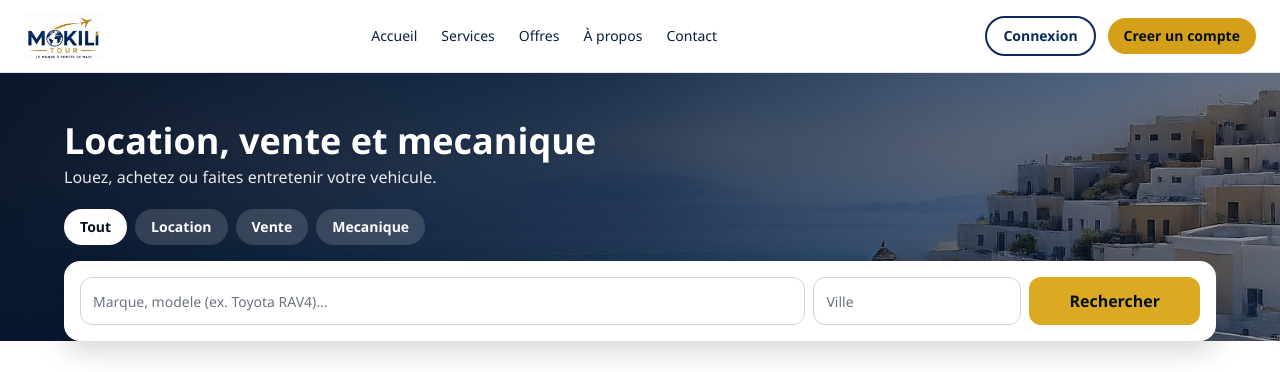
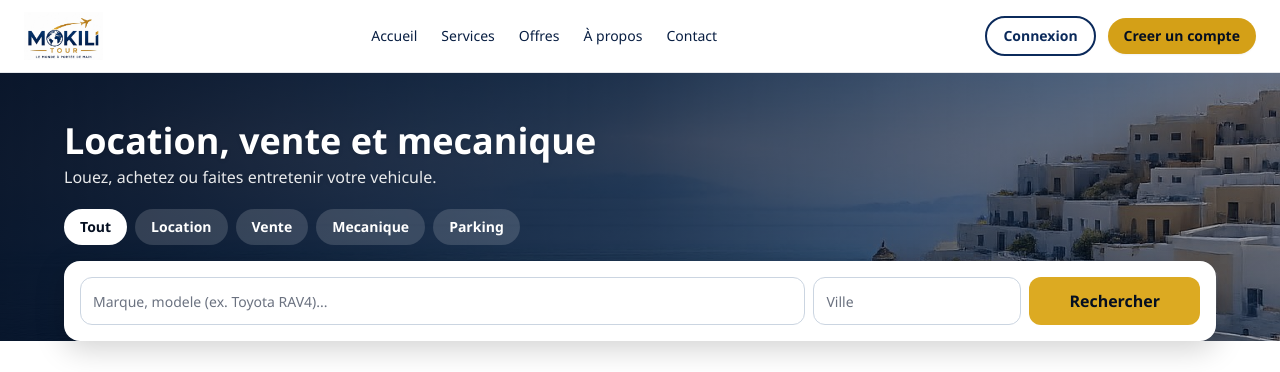
Before and after one commit to toptopgocmr/tours-mokili, a Laravel app: page /voiture in a window 1280 px wide. Shown: the top 372 px of the page. Run offline with Laravel 12, Linux system fonts and the light colour scheme; data comes from the database, SQL or seed files in the repository; style sheets or scripts are compiled from the project's sources; some libraries are stand-ins or nearby versions.

Commit message:
Voiture : onglet Parking (parking, gardiennage, lavage), retires de Mecanique

```diff
--- a/backend-mokili/app/Http/Controllers/Api/BusinessController.php
+++ b/backend-mokili/app/Http/Controllers/Api/BusinessController.php
@@ -33,7 +33,7 @@ class BusinessController extends Controller
         // booking : "visite" (site touristique), "rdv" (garage / atelier) ou null.
         return response()->json($business->toArray() + [
             'booking' => VisitRequestController::isBookable($business) ? (VisitRequestController::isGarage($business) ? 'rdv' : 'visite') : null,
-            'mechanic_services' => VisitRequestController::isGarage($business) ? config('catalogue.voiture.mechanic_services') : [],
+            'mechanic_services' => VisitRequestController::isGarage($business) ? \App\Services\Voiture\GarageSearch::servicesFor($business) : [],
             'formulas' => VisitRequest::FORMULAS,
         ]);
     }
--- a/backend-mokili/app/Http/Controllers/Guide/BusinessController.php
+++ b/backend-mokili/app/Http/Controllers/Guide/BusinessController.php
@@ -25,7 +25,7 @@ class BusinessController extends Controller
                 ->limit(4)
                 ->get(),
             'formulas' => \App\Models\Guide\VisitRequest::FORMULAS,
-            'mechanicServices' => config('catalogue.voiture.mechanic_services'),
+            'mechanicServices' => \App\Services\Voiture\GarageSearch::servicesFor($business),
         ]);
     }
 }
--- a/backend-mokili/app/Http/Controllers/Guide/VisitRequestController.php
+++ b/backend-mokili/app/Http/Controllers/Guide/VisitRequestController.php
@@ -26,7 +26,7 @@ class VisitRequestController extends Controller
 
     public static function isGarage(Business $business): bool
     {
-        return $business->category === 'garage'
+        return in_array($business->category, ['garage', 'parking'], true)
             || ($business->category === 'concessionnaire'
                 && collect($business->services ?? [])->contains(fn ($s) => (bool) preg_match('/atelier|remorquage/i', (string) $s)));
     }
--- a/backend-mokili/app/Http/Controllers/Voiture/VehicleController.php
+++ b/backend-mokili/app/Http/Controllers/Voiture/VehicleController.php
@@ -9,7 +9,7 @@ use Illuminate\Http\Request;
 use Inertia\Inertia;
 use Inertia\Response;
 
-// VOITURE : location, vente et mecanique (garages et prestations).
+// VOITURE : location, vente, mecanique (garages) et parking (gardiennage, lavage).
 class VehicleController extends Controller
 {
     public const SORTS = [
@@ -91,13 +91,17 @@ class VehicleController extends Controller
 
         return Inertia::render('Voiture/Index', [
             'mechanicServices' => config('catalogue.voiture.mechanic_services'),
+            'parkingServices' => config('catalogue.voiture.parking_services'),
             'vehicles' => $page,
             'reservedIds' => $reserved,
             'finance' => config('catalogue.voiture.finance'),
             // Mecanique : les garages partenaires en plus des annonces.
-            'garages' => $type === 'mecanique'
-                ? \App\Services\Voiture\GarageSearch::query($request->input('city'), $request->input('q'))->limit(48)->get()
-                : [],
+            'garages' => match ($type) {
+                'mecanique' => \App\Services\Voiture\GarageSearch::query($request->input('city'), $request->input('q'))->limit(48)->get(),
+                // Parking : parkings, gardiennage et lavage.
+                'parking' => \App\Services\Voiture\GarageSearch::parking($request->input('city'), $request->input('q'))->limit(48)->get(),
+                default => [],
+            },
             'filters' => (object) ($request->only('city', 'q', 'start', 'end', 'start_time', 'end_time', 'vehicule', 'brand', 'model', 'color', 'condition', 'doors', 'first_owner', 'fuel', 'transmission', 'category', 'seats', 'price_min', 'price_max', 'year_min', 'km_max', 'sort', 'age', 'return_city', 'ids') + ['type' => $type]),
             'offerTypes' => $types,
             'facets' => ['brands' => $count('brand'), 'fuels' => $count('fuel'), 'transmissions' => $count('transmission'), 'categories' => $count('category'), 'colors' => $count('color'), 'conditions' => $count('condition')],
--- a/backend-mokili/app/Models/Guide/Business.php
+++ b/backend-mokili/app/Models/Guide/Business.php
@@ -24,6 +24,7 @@ class Business extends Model
         'supermarche' => 'Supermarches',
         'garage' => 'Garages & mecanique',
         'concessionnaire' => 'Concessionnaires & vendeurs auto',
+        'parking' => 'Parkings, gardiennage & lavage',
         'restaurant' => 'Restaurants',
         'bar_lounge' => 'Bars & lounges',
         'night_club' => 'Night clubs',
@@ -43,6 +44,7 @@ class Business extends Model
         'taxi_vtc' => 'voiture',
         'garage' => 'voiture',
         'concessionnaire' => 'voiture',
+        'parking' => 'voiture',
         'restaurant' => 'divertissement',
         'night_club' => 'divertissement',
         'cinema' => 'divertissement',
--- a/backend-mokili/app/Models/Voiture/Vehicle.php
+++ b/backend-mokili/app/Models/Voiture/Vehicle.php
@@ -42,7 +42,7 @@ class Vehicle extends Model
     {
         $price = match ($this->offer_type) {
             'vente' => $this->sale_price !== null ? ['amount' => (float) $this->sale_price, 'suffix' => ''] : null,
-            'mecanique' => $this->sale_price !== null ? ['amount' => (float) $this->sale_price, 'suffix' => 'a partir de'] : null,
+            'mecanique', 'parking' => $this->sale_price !== null ? ['amount' => (float) $this->sale_price, 'suffix' => 'a partir de'] : null,
             default => $this->price_per_day !== null ? ['amount' => (float) $this->price_per_day, 'suffix' => '/ jour'] : null,
         };
         // Promotion en cours : prix remise + prix d'origine barre.
@@ -114,7 +114,7 @@ class Vehicle extends Model
     {
         if (! $this->image) {
             // Annonce sans photo : photo d'illustration de la marque / du modele.
-            return $this->offer_type === 'mecanique' ? null : \App\Support\VehiclePhotos::for($this->brand, $this->model);
+            return in_array($this->offer_type, ['mecanique', 'parking'], true) ? null : \App\Support\VehiclePhotos::for($this->brand, $this->model);
         }
 
         // Demo listings store a full external photo URL directly; real
--- a/backend-mokili/config/catalogue.php
+++ b/backend-mokili/config/catalogue.php
@@ -49,6 +49,7 @@ return [
             'location' => 'Location',
             'vente' => 'Vente',
             'mecanique' => 'Mecanique',
+            'parking' => 'Parking',
         ],
         // Annonces de vente : listes proposees aux vendeurs et aux acheteurs.
         'brands' => [
@@ -155,7 +156,11 @@ return [
         'mechanic_services' => [
             'Mecanique generale', 'Entretien / revision', 'Vidange', 'Diagnostic', 'Freinage', 'Pneumatiques',
             'Climatisation', 'Carrosserie', 'Peinture', 'Electricite auto', 'Batterie', 'Pieces detachees',
-            'Depannage / remorquage', 'Poids lourds', 'Lavage', 'Gardiennage',
+            'Depannage / remorquage', 'Poids lourds',
+        ],
+        // Voiture > Parking : stationnement, gardiennage et lavage (hors Mecanique).
+        'parking_services' => [
+            'Parking', 'Gardiennage', 'Lavage', 'Nettoyage interieur', 'Lustrage / polissage',
         ],
     ],
 
--- a/backend-mokili/config/partner_photos.php
+++ b/backend-mokili/config/partner_photos.php
@@ -27,6 +27,11 @@ return [
     // Tourisme : photo d'illustration par categorie (en attendant les photos
     // officielles). Choisies visuellement, licences libres.
     'categories' => [
+        // Parkings, gardiennage et lavage auto.
+        'parking' => [
+            $w.'a/a2/Cars_at_parking_slots_in_Maiduguri_Borno_State_%285%29.jpg/960px-Cars_at_parking_slots_in_Maiduguri_Borno_State_%285%29.jpg',
+            $w.'8/85/Car_park%2C_Accra_%28IMG_20230201_143906_1%29.jpg/960px-Car_park%2C_Accra_%28IMG_20230201_143906_1%29.jpg',
+        ],
         'restaurant' => [
             'https://thumb.wikimedia.org/wikipedia/commons/thumb/6/65/Plats_congolais.jpg/960px-Plats_congolais.jpg',
             'https://thumb.wikimedia.org/wikipedia/commons/thumb/a/ad/Poisson_brais%C3%A9%2C_accompagn%C3%A9_d%E2%80%99aloco.jpg/960px-Poisson_brais%C3%A9%2C_accompagn%C3%A9_d%E2%80%99aloco.jpg',
--- a/backend-mokili/resources/js/Pages/Partners/Show.vue
+++ b/backend-mokili/resources/js/Pages/Partners/Show.vue
@@ -21,7 +21,7 @@ const { photoFor, isPreview, isIllustration } = usePreviewPhotos();
 const b = computed(() => props.business);
 const isSite = computed(() => b.value.category === 'site_touristique');
 // Garage (ou concession avec atelier) : prise de rendez-vous.
-const isGarage = computed(() => b.value.category === 'garage' || (b.value.category === 'concessionnaire' && (b.value.services ?? []).some((x) => /atelier|remorquage/i.test(x))));
+const isGarage = computed(() => ['garage', 'parking'].includes(b.value.category) || (b.value.category === 'concessionnaire' && (b.value.services ?? []).some((x) => /atelier|remorquage/i.test(x))));
 const canBook = computed(() => isSite.value || isGarage.value);
 
 // --- Galerie ---
@@ -47,7 +47,7 @@ const MODULE_PAGES = {
     divertissement: ['/divertissement', 'Tourisme'],
     marketplace: ['/marketplace', 'Marketplace'],
 };
-const back = computed(() => (isSite.value ? ['/divertissement?tab=visite', 'Sites touristiques'] : b.value.category === 'garage' ? ['/voiture?type=mecanique', 'Mecanique'] : b.value.category === 'concessionnaire' ? ['/voiture?type=vente', 'Voitures a vendre'] : MODULE_PAGES[b.value.module] ?? ['/', 'Accueil']));
+const back = computed(() => (isSite.value ? ['/divertissement?tab=visite', 'Sites touristiques'] : b.value.category === 'parking' ? ['/voiture?type=parking', 'Parking, gardiennage & lavage'] : b.value.category === 'garage' ? ['/voiture?type=mecanique', 'Mecanique'] : b.value.category === 'concessionnaire' ? ['/voiture?type=vente', 'Voitures a vendre'] : MODULE_PAGES[b.value.module] ?? ['/', 'Accueil']));
 const whatsappUrl = computed(() => (b.value.whatsapp ? `https://wa.me/${b.value.whatsapp.replace(/\D/g, '')}` : null));
 const price = computed(() => b.value.price_range || (isSite.value ? 'Gratuit' : null));
 const badge = computed(() => (isGarage.value ? b.value.category_label : (b.value.services ?? []).find((s) => /visite/i.test(s)) ?? b.value.services?.[0] ?? b.value.category_label));
--- a/backend-mokili/resources/js/Pages/Voiture/Index.vue
+++ b/backend-mokili/resources/js/Pages/Voiture/Index.vue
@@ -25,6 +25,7 @@ const props = defineProps({
     reservedIds: { type: Array, default: () => [] },
     finance: { type: Object, default: () => ({}) },
     mechanicServices: { type: Array, default: () => [] },
+    parkingServices: { type: Array, default: () => [] },
 });
 const { favorites, compare, isFav, inCompare, toggleFav, toggleCompare, clearCompare } = useCarShortlist();
 const showFavs = () => router.get('/voiture', { type: 'vente', ids: favorites.value.join(',') || '0' }, { preserveScroll: true });
@@ -72,6 +73,7 @@ const query = () => {
         location: ['type', 'city', 'vehicule', 'start', 'end', 'start_time', 'end_time', 'return_city', 'age', 'sort', 'transmission', 'category', 'price_max'],
         vente: ['type', 'q', 'city', 'brand', 'model', 'color', 'condition', 'doors', 'first_owner', 'fuel', 'transmission', 'category', 'price_min', 'price_max', 'year_min', 'km_max', 'sort'],
         mecanique: ['type', 'q', 'city'],
+        parking: ['type', 'q', 'city'],
         '': ['type', 'q', 'city'],
     }[s.type] ?? ['type'];
     const out = {};
@@ -126,7 +128,11 @@ const HERO = {
     location: ['Location de voitures et utilitaires', 'Citadines, SUV, berlines et utilitaires, avec ou sans chauffeur.'],
     vente: ['Voitures a vendre', 'Annonces de particuliers et de professionnels au Congo et en Afrique centrale.'],
     mecanique: ['Mecanique & entretien', 'Garages, vidange, diagnostic, carrosserie, depannage.'],
+    parking: ['Parking, gardiennage & lavage', 'Garez, faites garder ou laver votre vehicule en toute securite.'],
 };
+// Mecanique et Parking : recherche par prestation + liste de societes.
+const isServiceTab = computed(() => s.type === 'mecanique' || s.type === 'parking');
+const services = computed(() => (s.type === 'parking' ? props.parkingServices : props.mechanicServices));
 const PRICE_STEPS = [2000000, 5000000, 10000000, 20000000];
 const YEARS = Array.from({ length: 16 }, (_, i) => new Date().getFullYear() - i);
 </script>
@@ -261,13 +267,13 @@ const YEARS = Array.from({ length: 16 }, (_, i) => new Date().getFullYear() - i)
         <!-- ===== TOUT / MECANIQUE : barre de recherche ===== -->
         <form v-else class="mx-auto max-w-6xl rounded-2xl bg-white p-4 shadow-[0_8px_30px_rgba(0,0,0,0.18)]" @submit.prevent="submit">
             <div class="flex flex-col gap-2 sm:flex-row">
-                <template v-if="s.type === 'mecanique'">
+                <template v-if="isServiceTab">
                     <!-- Liste des prestations directement dans le champ (saisie libre possible). -->
-                    <input v-model="s.q" type="text" list="mecanique-services" placeholder="Prestation ou garage : vidange, depannage..." class="h-12 flex-1 rounded-xl border-slate-300 text-sm focus:border-gold-500 focus:ring-gold-500" @change="submit" />
-                    <datalist id="mecanique-services"><option v-for="m in mechanicServices" :key="m" :value="m" /></datalist>
+                    <input v-model="s.q" type="text" list="voiture-services" :placeholder="s.type === 'parking' ? 'Prestation ou parking : gardiennage, lavage...' : 'Prestation ou garage : vidange, depannage...'" class="h-12 flex-1 rounded-xl border-slate-300 text-sm focus:border-gold-500 focus:ring-gold-500" @change="submit" />
+                    <datalist id="voiture-services"><option v-for="m in services" :key="m" :value="m" /></datalist>
                     <select v-model="s.q" class="h-12 rounded-xl border-slate-300 text-sm font-medium text-slate-900 sm:w-60" @change="submit">
                         <option value="">Toutes les prestations</option>
-                        <option v-for="m in mechanicServices" :key="m" :value="m">{{ m }}</option>
+                        <option v-for="m in services" :key="m" :value="m">{{ m }}</option>
                     </select>
                 </template>
                 <input v-else v-model="s.q" type="text" placeholder="Marque, modele (ex. Toyota RAV4)..." class="h-12 flex-1 rounded-xl border-slate-300 text-sm focus:border-gold-500 focus:ring-gold-500" />
@@ -275,8 +281,8 @@ const YEARS = Array.from({ length: 16 }, (_, i) => new Date().getFullYear() - i)
                 <datalist id="voiture-villes"><option value="Brazzaville" /><option value="Pointe-Noire" /><option value="Dolisie" /><option value="Ouesso" /></datalist>
                 <button type="submit" class="h-12 rounded-xl bg-gold-500 px-10 font-bold text-navy-900 transition hover:bg-gold-400">Rechercher</button>
             </div>
-            <div v-if="s.type === 'mecanique'" class="mt-3 flex flex-wrap gap-2">
-                <button v-for="m in mechanicServices" :key="m" type="button" class="rounded-full border px-3 py-1 text-xs font-semibold transition" :class="s.q === m ? 'border-navy-900 bg-navy-900 text-white' : 'border-slate-300 text-slate-700 hover:border-navy-900'" @click="pickService(m)">{{ m }}</button>
+            <div v-if="isServiceTab" class="mt-3 flex flex-wrap gap-2">
+                <button v-for="m in services" :key="m" type="button" class="rounded-full border px-3 py-1 text-xs font-semibold transition" :class="s.q === m ? 'border-navy-900 bg-navy-900 text-white' : 'border-slate-300 text-slate-700 hover:border-navy-900'" @click="pickService(m)">{{ m }}</button>
             </div>
         </form>
     </div>
@@ -298,15 +304,15 @@ const YEARS = Array.from({ length: 16 }, (_, i) => new Date().getFullYear() - i)
     </div>
 
     <div class="mx-auto max-w-6xl px-4 py-8">
-        <!-- Garages, mecanique & depannage -->
-        <section v-if="s.type === 'mecanique'" class="mb-10">
+        <!-- Garages, mecanique & depannage / Parkings, gardiennage & lavage -->
+        <section v-if="isServiceTab" class="mb-10">
             <div class="flex flex-wrap items-end justify-between gap-2">
-                <h2 class="text-xl font-bold text-navy-900">{{ garages.length }} garage(s) &amp; depanneur(s){{ f.q ? ` : ${f.q}` : '' }}{{ f.city ? ` a ${f.city}` : '' }}</h2>
-                <button v-if="f.q || f.city" type="button" class="text-sm font-semibold text-[#006ce4]" @click="pickService('', true)">Voir tous les garages</button>
+                <h2 class="text-xl font-bold text-navy-900">{{ garages.length }} {{ s.type === 'parking' ? 'parking(s), gardiennage & lavage' : 'garage(s) & depanneur(s)' }}{{ f.q ? ` : ${f.q}` : '' }}{{ f.city ? ` a ${f.city}` : '' }}</h2>
+                <button v-if="f.q || f.city" type="button" class="text-sm font-semibold text-[#006ce4]" @click="pickService('', true)">{{ s.type === 'parking' ? 'Voir tous les parkings' : 'Voir tous les garages' }}</button>
             </div>
             <div class="mt-4 grid gap-5 sm:grid-cols-2 lg:grid-cols-3">
                 <article v-for="g in garages" :key="g.id" class="flex flex-col overflow-hidden rounded-2xl border bg-white shadow-sm transition hover:shadow-lg">
-                    <Link :href="`/partenaires/${g.slug}`" class="relative block h-32"><GuideCover :src="g.image_url" category="garage" :alt="g.name" icon-class="h-10 w-10" />
+                    <Link :href="`/partenaires/${g.slug}`" class="relative block h-32"><GuideCover :src="g.image_url" :category="g.category" :alt="g.name" icon-class="h-10 w-10" />
                         <span class="absolute right-2 top-2 rounded-full bg-navy-900/80 px-2 py-0.5 text-[11px] font-semibold text-white">{{ g.city }}</span>
                         <span v-if="g.image_is_illustration" class="absolute bottom-2 right-2 rounded bg-black/60 px-1.5 py-0.5 text-[10px] font-semibold text-white">Photo d'illustration</span></Link>
                     <div class="flex flex-1 flex-col p-4">
@@ -322,7 +328,7 @@ const YEARS = Array.from({ length: 16 }, (_, i) => new Date().getFullYear() - i)
                     </div>
                 </article>
             </div>
-            <p v-if="!garages.length" class="mt-6 rounded-2xl bg-slate-50 p-6 text-center text-slate-600">Aucun garage pour cette recherche. Essayez une autre prestation ou une autre ville.</p>
+            <p v-if="!garages.length" class="mt-6 rounded-2xl bg-slate-50 p-6 text-center text-slate-600">{{ s.type === 'parking' ? 'Aucun parking ou lavage pour cette recherche.' : 'Aucun garage pour cette recherche.' }} Essayez une autre prestation ou une autre ville.</p>
         </section>
 
         <!-- ===== VENTE : sidebar de filtres + annonces ===== -->
@@ -503,7 +509,7 @@ const YEARS = Array.from({ length: 16 }, (_, i) => new Date().getFullYear() - i)
                     <div class="flex flex-1 flex-col p-4">
                         <p class="font-bold text-slate-900">{{ v.title }}</p>
                         <p class="text-xs text-slate-500">{{ cap(v.category) || 'Vehicule' }} · {{ v.city }}</p>
-                        <div v-if="v.offer_type !== 'mecanique'" class="mt-3 flex flex-wrap gap-x-4 gap-y-1 text-xs text-slate-600">
+                        <div v-if="!['mecanique', 'parking'].includes(v.offer_type)" class="mt-3 flex flex-wrap gap-x-4 gap-y-1 text-xs text-slate-600">
                             <span v-if="v.seats">{{ v.seats }} places</span>
                             <span v-if="v.transmission">{{ cap(v.transmission) }}</span>
                             <span v-if="v.fuel">{{ cap(v.fuel) }}</span>
@@ -524,7 +530,7 @@ const YEARS = Array.from({ length: 16 }, (_, i) => new Date().getFullYear() - i)
                     </div>
                 </Link>
             </div>
-            <p v-if="!vehicles.data.length && s.type !== 'mecanique'" class="mt-10 text-center text-navy-500">
+            <p v-if="!vehicles.data.length && !isServiceTab" class="mt-10 text-center text-navy-500">
                 {{ datesSearched ? 'Aucun vehicule libre sur ces dates : essayez d\'autres dates.' : 'Aucune annonce pour le moment dans cette categorie.' }}
             </p>
             <Paginator :page="vehicles" />
@@ -540,6 +546,6 @@ const YEARS = Array.from({ length: 16 }, (_, i) => new Date().getFullYear() - i)
         </div>
 
         <PartnersSection v-if="s.type === 'vente'" module="voiture" only="concessionnaire" title="Concessionnaires & vendeurs partenaires" subtitle="Les distributeurs officiels des marques au Congo : vehicules neufs, reprise, financement et garantie constructeur." />
-        <PartnersSection v-else-if="s.type !== 'mecanique'" module="voiture" only="taxi_vtc,garage" title="Taxis, VTC & garages" subtitle="Applications de taxi, chauffeurs prives et garages a Brazzaville." />
+        <PartnersSection v-else-if="!isServiceTab" module="voiture" only="taxi_vtc,garage" title="Taxis, VTC & garages" subtitle="Applications de taxi, chauffeurs prives et garages a Brazzaville." />
     </div>
 </template>
--- a/backend-mokili/resources/js/Pages/Voiture/Show.vue
+++ b/backend-mokili/resources/js/Pages/Voiture/Show.vue
@@ -72,7 +72,7 @@ const specs = computed(() => [
     v.value.condition && ['Etat', cat.value.conditions?.[v.value.condition] ?? v.value.condition],
     v.value.year && ['Annee', v.value.year],
     v.value.seats && ['Places', `${v.value.seats} places`],
-    v.value.offer_type !== 'mecanique' && v.value.transmission && ['Boite', v.value.transmission === 'manuelle' ? 'Manuelle' : 'Automatique'],
+    !['mecanique', 'parking'].includes(v.value.offer_type) && v.value.transmission && ['Boite', v.value.transmission === 'manuelle' ? 'Manuelle' : 'Automatique'],
     v.value.fuel && ['Carburant', cat.value.fuels?.[v.value.fuel] ?? v.value.fuel],
     v.value.color && ['Couleur', cat.value.colors?.[v.value.color]?.[0] ?? v.value.color],
     v.value.doors && ['Portes', `${v.value.doors} portes`],
@@ -279,7 +279,7 @@ const CONDITIONS = [
                 </section>
 
                 <section v-if="v.services?.length" class="mt-8">
-                    <h2 class="text-xl font-extrabold text-slate-900">{{ v.offer_type === 'mecanique' ? 'Prestations' : 'Inclus' }}</h2>
+                    <h2 class="text-xl font-extrabold text-slate-900">{{ ['mecanique', 'parking'].includes(v.offer_type) ? 'Prestations' : 'Inclus' }}</h2>
                     <div class="mt-3 flex flex-wrap gap-2">
                         <span v-for="s in v.services" :key="s" class="rounded-full bg-green-50 px-3 py-1 text-sm font-medium text-green-800">✓ {{ s }}</span>
                     </div>
--- a/backend-mokili/routes/api.php
+++ b/backend-mokili/routes/api.php
@@ -77,6 +77,7 @@ Route::get('/logement/listings/{listing:slug}', [LodgingListingController::class
 Route::get('/voiture/vehicles', [VehicleController::class, 'index']);
 Route::get('/voiture/meta', [VehicleController::class, 'meta']);
 Route::get('/voiture/garages', [VehicleController::class, 'garages']);
+Route::get('/voiture/parkings', [VehicleController::class, 'parkings']);
 Route::get('/voiture/vehicles/{vehicle:slug}', [VehicleController::class, 'show']);
 
 Route::get('/divertissement/events', [EventController::class, 'index']);
```
Also changed, not shown: backend-mokili/app/Http/Controllers/Api/VehicleController.php (+10 -0 lines), backend-mokili/app/Services/Voiture/GarageSearch.php (+32 -0 lines), backend-mokili/tests/Feature/VoitureParkingTest.php (added, +55 -0 lines), backend-mokili/database/migrations/2026_11_16_000001_add_voiture_parking.php (added), 1 other file.
